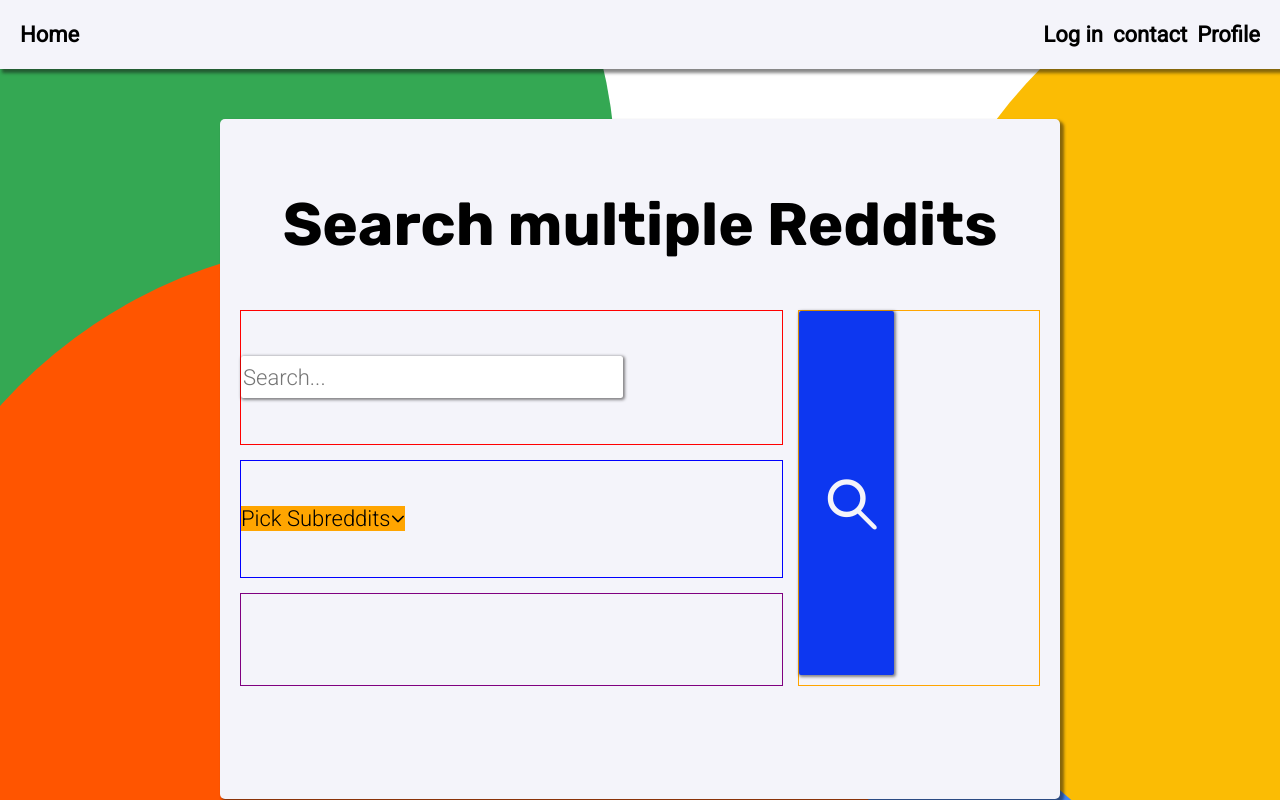
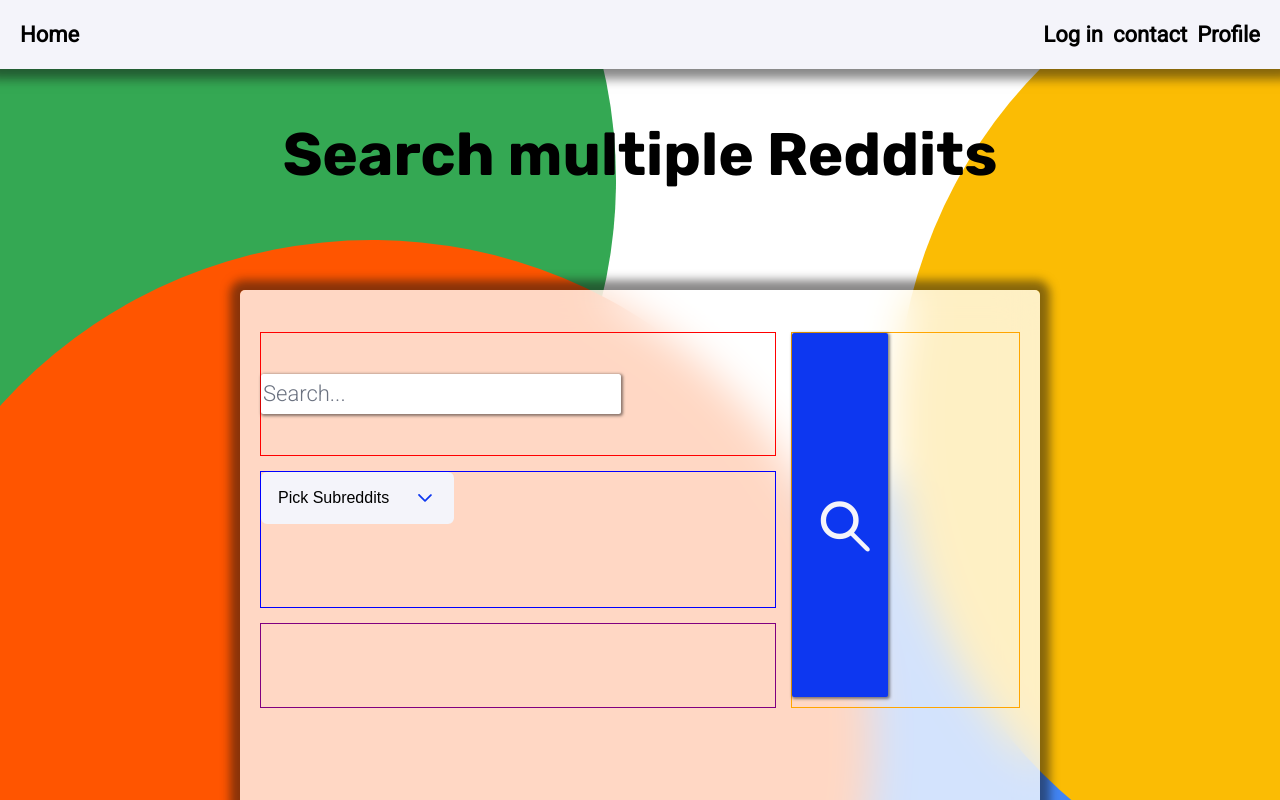
Before and after one commit to wpeckelsen/reddit-multi-search, a Next.js app: page /pages/search in a window 1280 px wide. Shown: the top 800 px of the page. Built offline with nearby package versions, Linux system fonts and the light colour scheme; a web font is replaced by a local one.

Commit message:
multisearch implemented

```diff
--- a/src/app/components/card/Card.jsx
+++ b/src/app/components/card/Card.jsx
@@ -4,9 +4,9 @@ import "./card.scss";
 export default function Card({ size, title, subtitle, content }) {
     return (
         <>
+        <h2>{title}</h2>
+            <div className={size}>
 
-            <div className={size}>
-            <h2>{title}</h2>
                 <p>{subtitle}</p>
                 <div className="error"></div>
                 <div className="content">{content}</div>
--- a/src/app/components/card/card.scss
+++ b/src/app/components/card/card.scss
@@ -2,7 +2,8 @@
 
 
 .wide {
-    background-color: $offwhite;
+    // background-color: $offwhite;
+
     box-shadow: $shadowRegular;
     border-radius: 5px;
     margin: 50px auto;
@@ -11,10 +12,13 @@
     width: 800px;
 
 
+background: rgba(255, 255, 255, 0.77);
+backdrop-filter:blur(20px);
+-webkit-backdrop-filter: blur(20px);
 }
 
 .narrow {
-    background-color: $offwhite;
+    // background-color: $offwhite;
     box-shadow: $shadowRegular;
     width: calc(60% - 40px);
     margin: 50px auto;
--- a/src/app/components/grid/grid.scss
+++ b/src/app/components/grid/grid.scss
@@ -32,6 +32,9 @@
     border: 1px solid blue;
     grid-area: b;
     @include flex-centre-left;
+
+    display: inline-block; /* Ensure the container behaves like an inline block */
+    width: 100%;
 }
 .grid-c {
     border: 1px solid orange;
--- a/src/app/components/searchbar/Searchbar.scss
+++ b/src/app/components/searchbar/Searchbar.scss
@@ -1,4 +1,8 @@
 @import "@/app/styles/variables.scss";
+@import "@/app/styles/globals.scss";
+
+
+@import "primereact/resources/themes/lara-light-cyan/theme.css";
 
 
 
@@ -13,7 +17,63 @@ height: 40px;
 
 }
 
-.multi-select{
-background-color: orange;
 
+
+// multiselect
+.p-multiselect {
+    background-color: $offwhite;
+
+    border: $border;
+    border-color: $offwhite;
+    cursor: pointer;
 }
+
+.p-multiselect-label{
+    display: flex;
+    flex-wrap: wrap;
+}
+
+.p-multiselect-token{
+background-color: $linkBlue;
+color: white;
+margin-top: 7px;
+}
+
+.p-multiselect-trigger{
+    color: $linkBlue;
+}
+.p-multiselect-item{
+    color: black;
+}
+
+.p-inputtext {
+    color: black;
+}
+
+.p-multiselect-filter{
+    color: black;
+}
+
+
+.p-placeholder{
+    color: black;
+}
+.p-inputtext {
+    color: black;
+}
+
+
+.p-multiselect-panel .p-multiselect-items .p-multiselect-item:not(.p-highlight):not(.p-disabled).p-focus{
+    background-color: $linkBlue;
+    color: white;
+}
+
+.p-multiselect-panel .p-multiselect-items .p-multiselect-item.p-highlight.p-focus{
+    background-color: $linkBlue;
+    color: white;
+}
+
+.p-multiselect-panel .p-multiselect-items .p-multiselect-item.p-highlight{
+    background-color: $offwhite;
+    color: black;
+}
--- a/src/app/helpers/google/Google.jsx
+++ b/src/app/helpers/google/Google.jsx
@@ -58,9 +58,7 @@ export default function Google() {
         setSearchTerm(e.target.value);
     };
 
-    const handleDropdownChange = (event) => {
-        setSelectedSubreddit(event.target.value);
-    };
+
 
 
 
--- a/src/app/layout.jsx
+++ b/src/app/layout.jsx
@@ -3,6 +3,7 @@ import './styles/globals.scss';
 import Navbar from "./components/navbar/Navbar";
 import Background from './styles/background';
 import { PrimeReactProvider, PrimeReactContext } from 'primereact/api';
+
 
 
 
--- a/src/app/styles/variables.scss
+++ b/src/app/styles/variables.scss
@@ -3,6 +3,7 @@ $linkBlue: #0d37f0;
 $redditOrange: #FF5500;
 $petrol: #25A18E;
 $offwhite: #f4f4fa;
+$softBlue: #A1B3FF;
 
 // google colors
 $googleBlue: #4285F4;
@@ -17,8 +18,11 @@ $googleYellow: #FBBC04;
 }
 
 // shadows
-$shadowRegular: 3px 3px 3px 1px rgba(19, 18, 18, 0.5);
+$shadowRegular:  0px 0px 10px 10px rgba(19, 18, 18, 0.5);
 $shadowThin: 1px 1px 3px 1px rgba(19, 18, 18, 0.5);
+
+// border style
+$border: 5px solid currentColor;
 
 @mixin flex-middle {
     display: flex;
```
